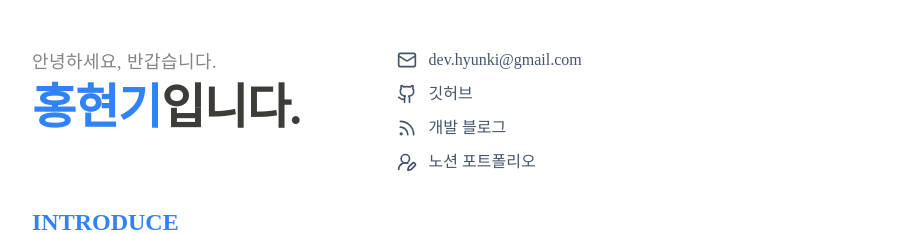
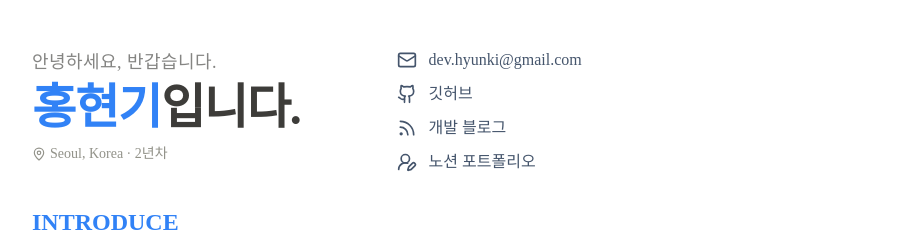
Before and after one commit to HongHyunKi/nextjs-resume, a Next.js app: page / in a window 1280 px wide. Shown: the top 234 px of the page, without its empty margins (184-1090 px from the left). Built offline with nearby package versions, Linux system fonts and the light colour scheme.

Commit message:
fix: 위치, 년차 추가

```diff
--- a/app/page.tsx
+++ b/app/page.tsx
@@ -8,7 +8,14 @@ import {
   TRAINING,
   WORK_EXPERIENCES,
 } from '@/lib/resume-data';
-import { ExternalLink, Github, Mail, Rss, UserRoundPen } from 'lucide-react';
+import {
+  ExternalLink,
+  Github,
+  Mail,
+  MapPin,
+  Rss,
+  UserRoundPen,
+} from 'lucide-react';
 
 // Bullet Icon
 const BulletIcon = () => (
@@ -54,6 +61,12 @@ export default function ResumePage() {
                 <span className="text-blue-600">{PERSONAL_INFO.name}</span>
                 <span className="text-foreground/80">입니다.</span>
               </h1>
+              <div className="flex items-center gap-4 mt-3 text-sm text-muted-foreground/70">
+                <span className="flex items-center gap-1">
+                  <MapPin className="h-3.5 w-3.5" />
+                  {PERSONAL_INFO.location} · {PERSONAL_INFO.experience}
+                </span>
+              </div>
             </div>
 
             {/** Contact Info */}
```
